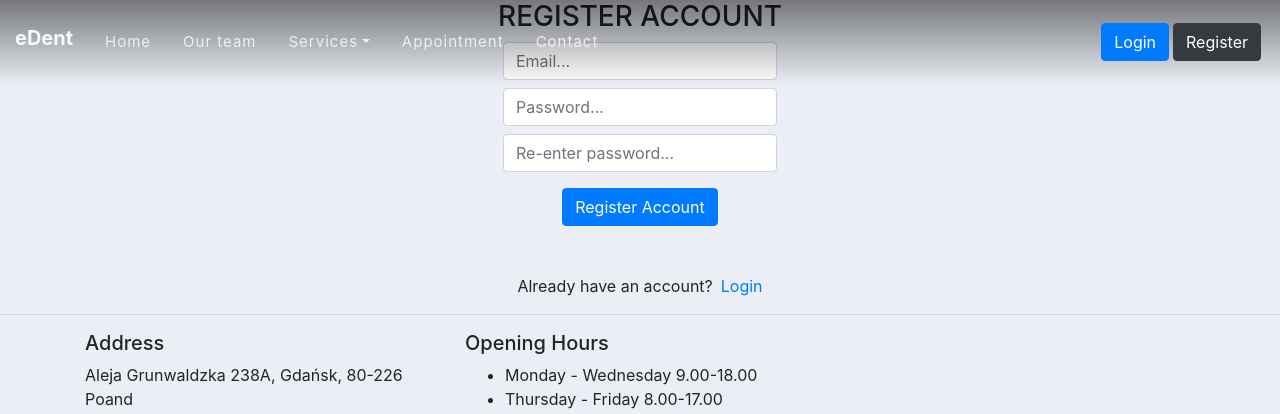
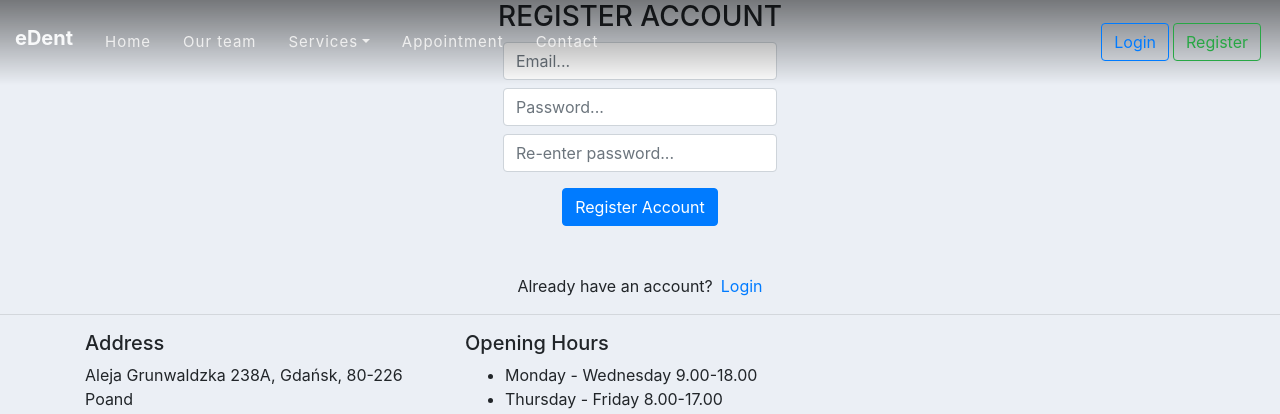
Before and after one commit to FraQu/dent-1, a Django app: page /register/ in a window 1280 px wide. Shown: the top 414 px of the page. Run offline with Django 3.2, Linux system fonts and the light colour scheme; some libraries are stand-ins or nearby versions.

Commit message:
navbar Login and Register button adjusted

```diff
--- a/static/website/css/main.css
+++ b/static/website/css/main.css
@@ -25,6 +25,14 @@ header {
 }
 .menu-item:hover{
     color: #70aed2;
+}
+
+.btn{
+    transition: all .2s ease-in-out;
+    }
+.btn:hover{
+    background-color: transparent;
+    transform: scale(1.1);
 }
 
 .dropdown-item{
--- a/website/templates/website/main.html
+++ b/website/templates/website/main.html
@@ -45,15 +45,15 @@
                     <a class="nav-link m-2 menu-item" href="{% url 'contact' %}">Contact </a>
                 </li>
             </ul>
-            <ul class="navbar-nav">
+            <ul class="navbar-nav font-weight-bold">
 
                 {% if request.user.is_anonymous %}
                      <li class="nav-item">
-                        <a class="btn btn-primary mr-1" href="{% url 'login' %}">Login </a>
+                        <a class="btn btn-outline-primary mr-1" href="{% url 'login' %}">Login </a>
                     </li>
                     <span></span>
                     <li class="nav-item">
-                        <a class="btn btn-dark mr-1" href="{% url 'register' %}">Register </a>
+                        <a class="btn btn-outline-success mr-1" href="{% url 'register' %}">Register </a>
                     </li>
                 {% endif %}
             </ul>
```
